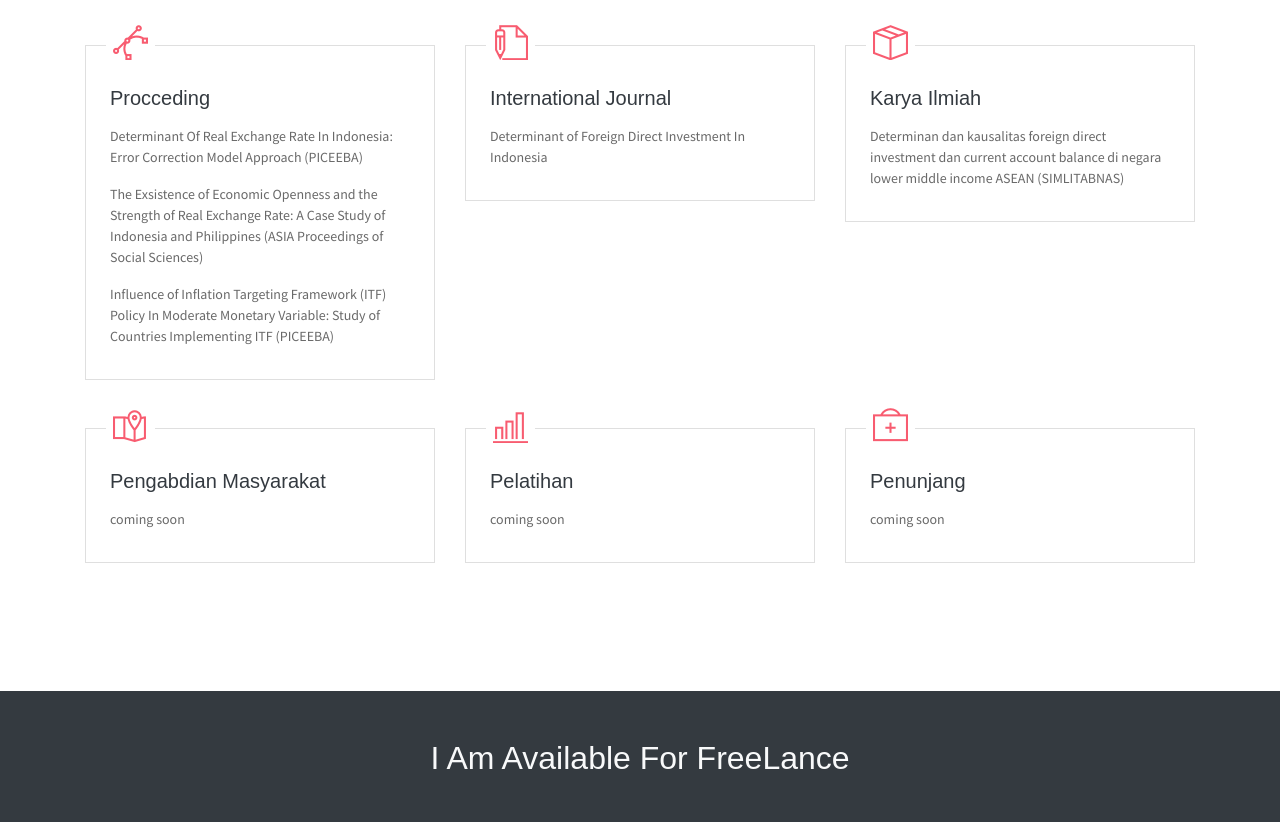
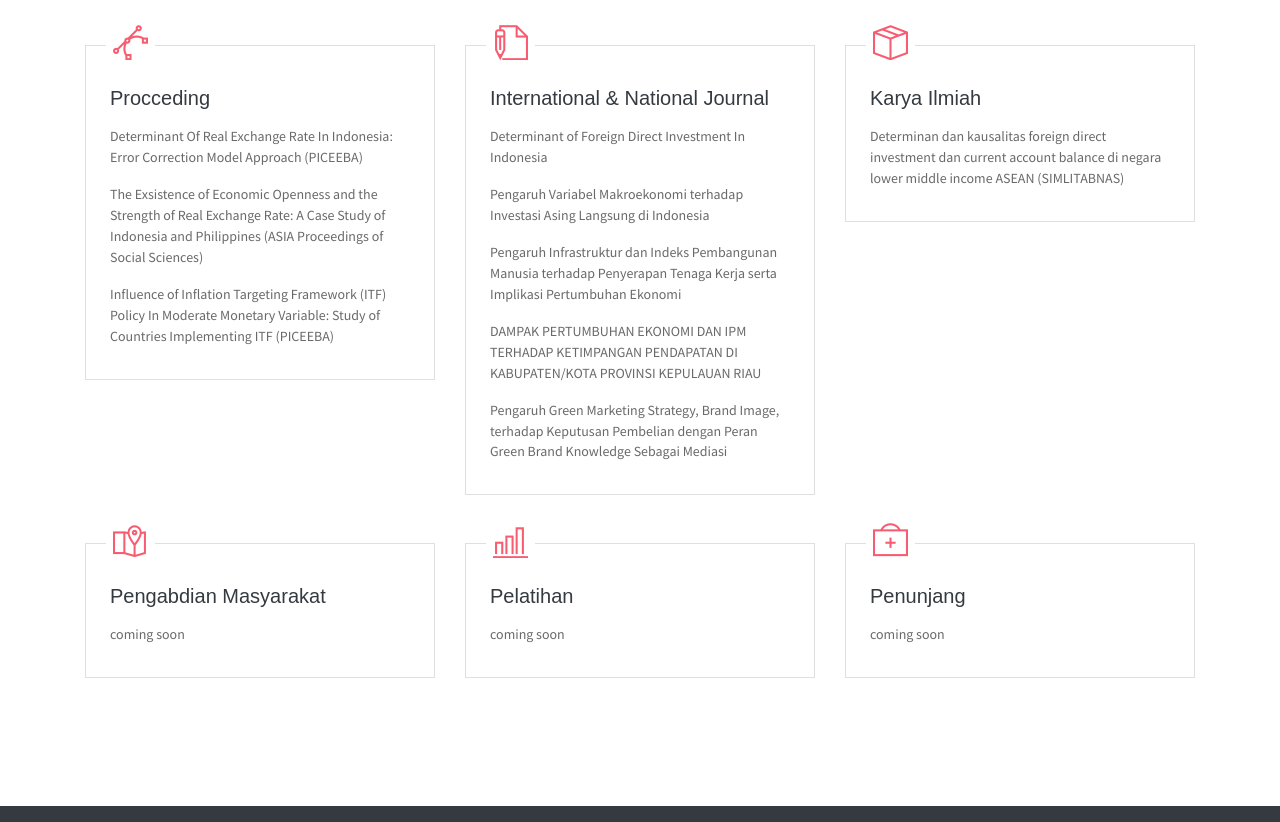
Before and after one commit to fradyaranda/fradyaranda.github.io, a plain HTML site: page index.html in a window 1280 px wide. Shown: the part 2503-3325 px from the top of the page. Drawn offline with Linux system fonts and the light colour scheme; some packages are replaced by stand-ins of ours.

Commit message:
link jurnal

```diff
--- a/index.html
+++ b/index.html
@@ -305,8 +305,12 @@
                             <i class="ti-write text-danger" aria-hidden="true"></i>
                         </div>
                         <div class="card-body px-4 py-3">
-                            <h5 class="mb-3 card-title text-dark">International Journal</h5>
+                            <h5 class="mb-3 card-title text-dark">International & National Journal</h5>
                             <a href="http://www.ijrsm.com/November-2018.html"><P class="subtitle">Determinant of Foreign Direct Investment In Indonesia</P></a>
+                            <a href="https://www.infeb.org/index.php/infeb/article/view/251"><P class="subtitle">Pengaruh Variabel Makroekonomi terhadap Investasi Asing Langsung di Indonesia</P></a>
+                            <a href="https://www.infeb.org/index.php/infeb/article/view/755"><P class="subtitle">Pengaruh Infrastruktur dan Indeks Pembangunan Manusia terhadap Penyerapan Tenaga Kerja serta Implikasi Pertumbuhan Ekonomi</P></a>
+                            <a href="https://ojs.iainbatusangkar.ac.id/ojs/index.php/al-intifaq/article/view/8590"><P class="subtitle">DAMPAK PERTUMBUHAN EKONOMI DAN IPM TERHADAP KETIMPANGAN PENDAPATAN DI KABUPATEN/KOTA PROVINSI KEPULAUAN RIAU</P></a>
+                            <a href="https://ojs.umrah.ac.id/index.php/bahterainovasi/article/view/6568"><P class="subtitle">Pengaruh Green Marketing Strategy, Brand Image, terhadap Keputusan Pembelian dengan Peran Green Brand Knowledge Sebagai Mediasi </P></a>
                         </div>
                     </div>
                 </div>
```
